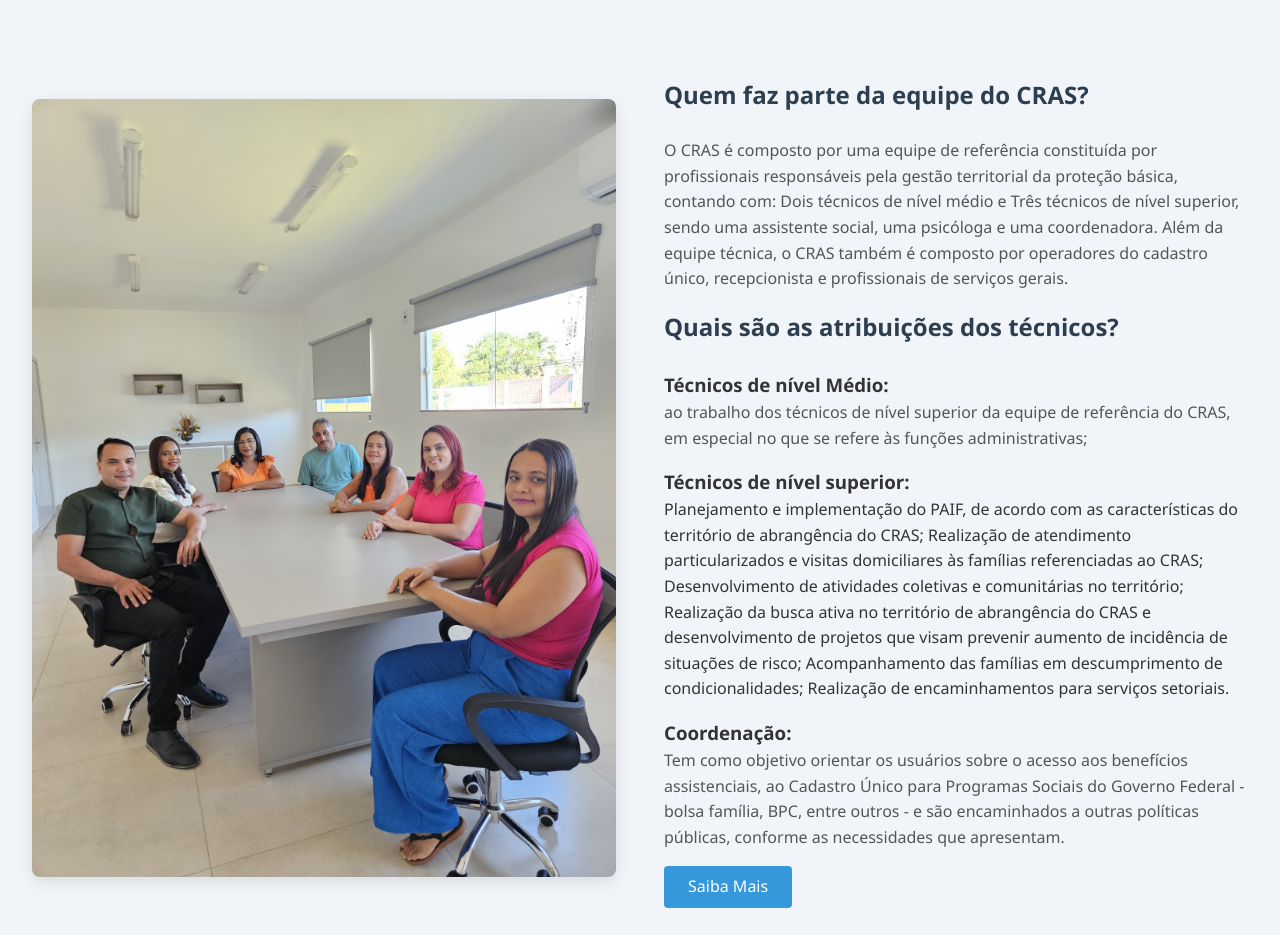
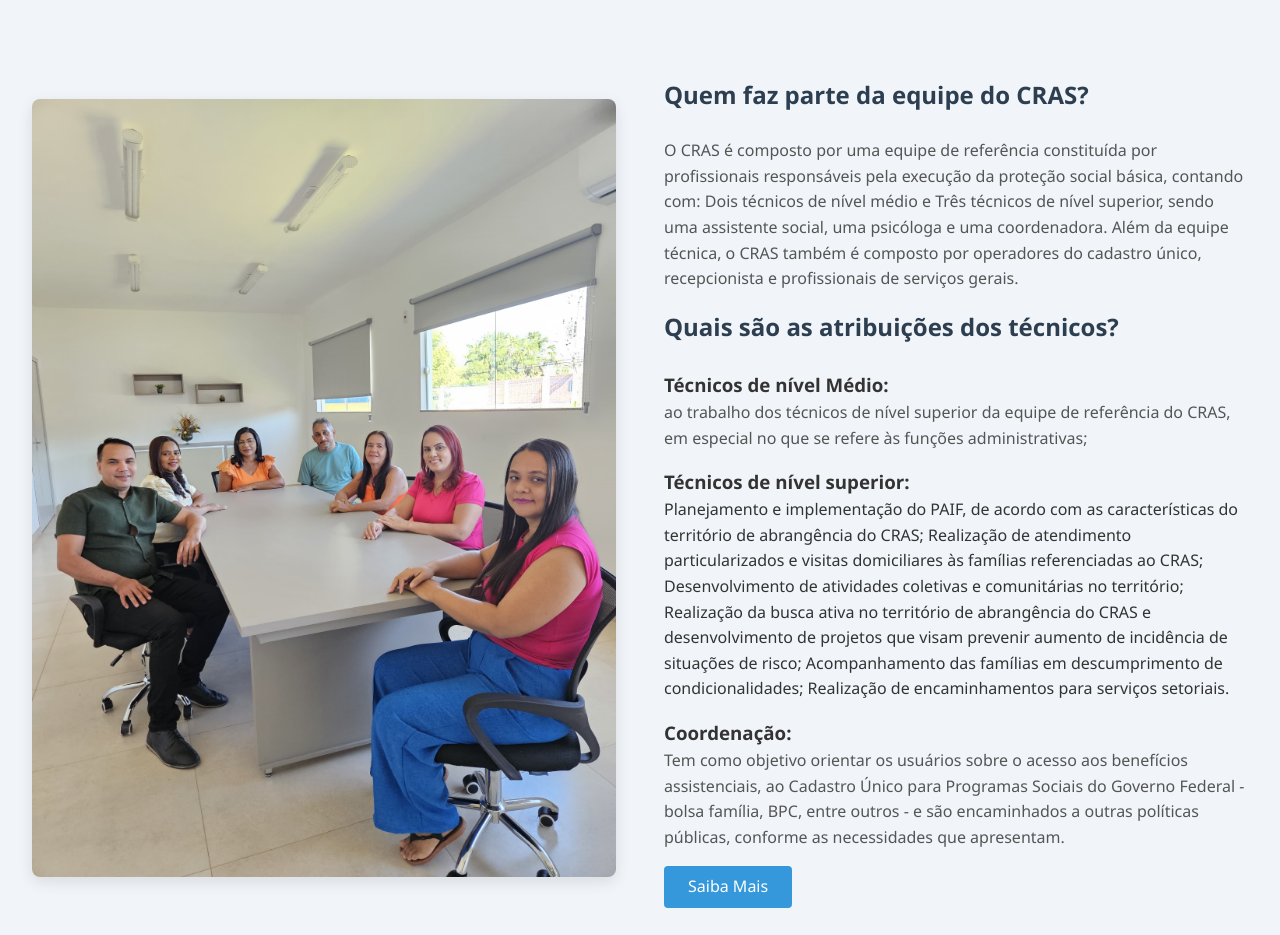
Before and after one commit to CapuccinoMafioso/cras, a plain HTML site: page index.html in a window 1280 px wide. Shown: the part 2760-3695 px from the top of the page. Drawn offline with Linux system fonts and the light colour scheme.

Commit message:
Update index.html

```diff
--- a/index.html
+++ b/index.html
@@ -169,7 +169,7 @@ O SCFV é um serviço da Proteção Social Básica do SUAS que é ofertado de fo
                 </div>
                 <div class="about-content">
                     <h2>Quem faz parte da equipe do CRAS?</h2>
-                    <p>O CRAS é composto por uma equipe de referência constituída por profissionais responsáveis pela gestão territorial da proteção básica, contando com: Dois técnicos de nível médio e Três técnicos de nível superior, sendo uma assistente social, uma psicóloga e uma coordenadora.
+                    <p>O CRAS é composto por uma equipe de referência constituída por profissionais responsáveis pela execução da proteção social básica, contando com: Dois técnicos de nível médio e Três técnicos de nível superior, sendo uma assistente social, uma psicóloga e uma coordenadora.
 Além da equipe técnica, o CRAS também é composto por operadores do cadastro único, recepcionista e profissionais de serviços gerais.
 </p>
                     <h2>Quais são as atribuições dos técnicos?</h2>
```
